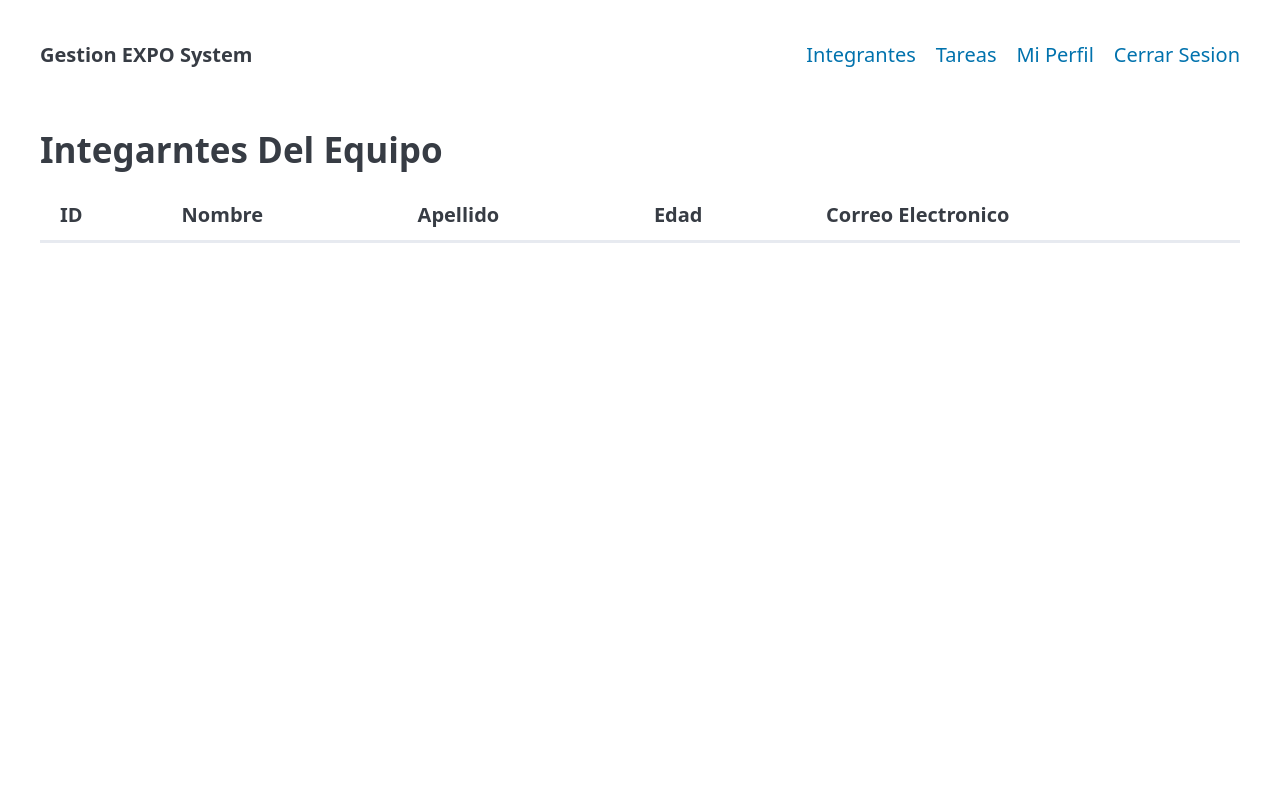
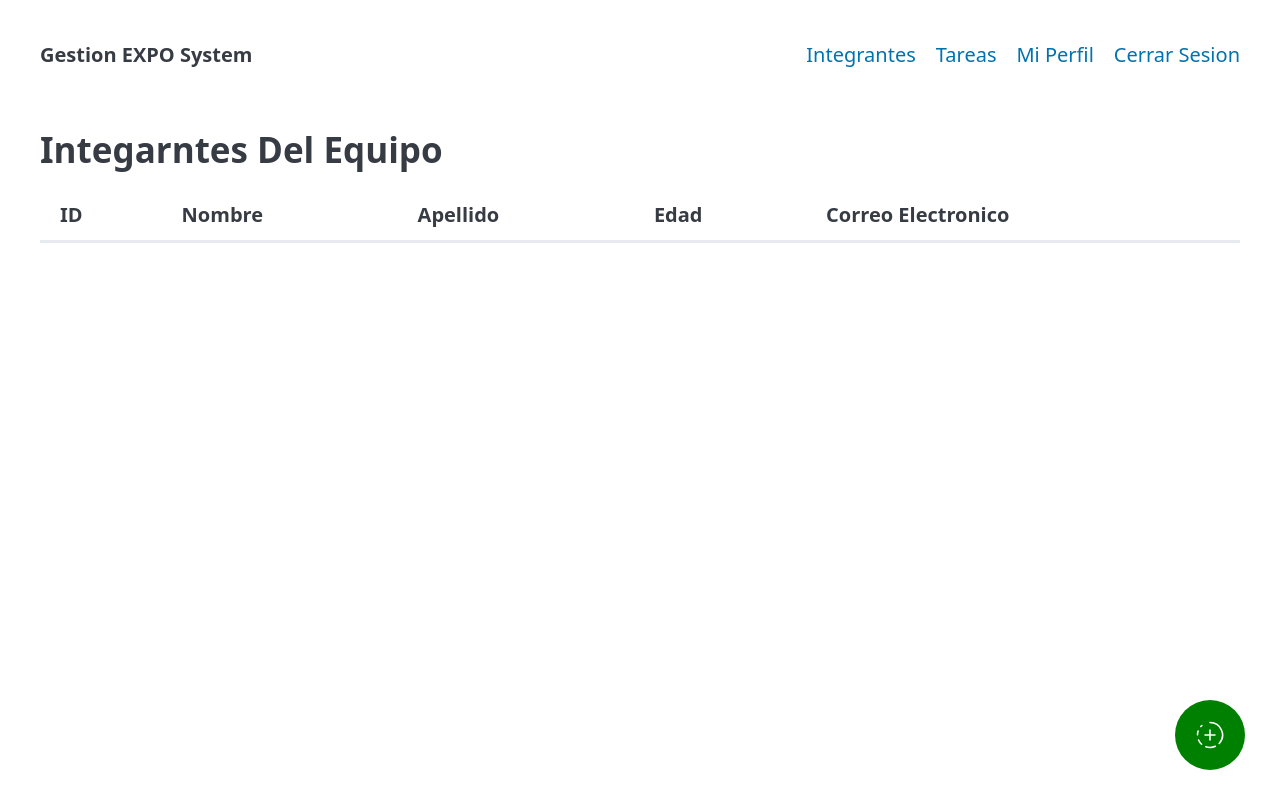
Before and after one commit to danielfn32/CRUD_2B, a plain HTML site: page index.html in a window 1280 px wide. Drawn offline with nearby package versions, Linux system fonts and the light colour scheme; no server answers.

Commit message:
boton de agregar creado

```diff
--- a/css/style.css
+++ b/css/style.css
@@ -0,0 +1,20 @@
+.add-button{
+    position: fixed;
+    bottom: 30px;
+    right: 35px;
+    background-color: green;
+    border: none;
+    border-radius: 50%;
+    width: 70px;
+    height: 70px;
+    display: flex;
+    justify-content: center;
+    align-items: center;
+    box-shadow: 0 4px 10px rgba(0, 0, 0, 0, 5);
+    z-index: 1001;
+    transition: transform 0.1s;
+
+}
+.add-button:hover{
+    transform: scale(1.1);
+}
--- a/index.html
+++ b/index.html
@@ -47,6 +47,10 @@
         </table>
     </main>
 
+    <button class="add-button" id="btnAbrirModal" title="Agregar Integrante">
+        <svg xmlns="http://www.w3.org/2000/svg" width="32" height="32" viewBox="0 0 24 24" fill="none" stroke="currentColor" stroke-width="1.25" stroke-linecap="round" stroke-linejoin="round" class="lucide lucide-circle-fading-plus-icon lucide-circle-fading-plus"><path d="M12 2a10 10 0 0 1 7.38 16.75"/><path d="M12 8v8"/><path d="M16 12H8"/><path d="M2.5 8.875a10 10 0 0 0-.5 3"/><path d="M2.83 16a10 10 0 0 0 2.43 3.4"/><path d="M4.636 5.235a10 10 0 0 1 .891-.857"/><path d="M8.644 21.42a10 10 0 0 0 7.631-.38"/></svg>
+    </button>
+
     <script src="js/script.js"></script>
 </body>
 </html>
```
